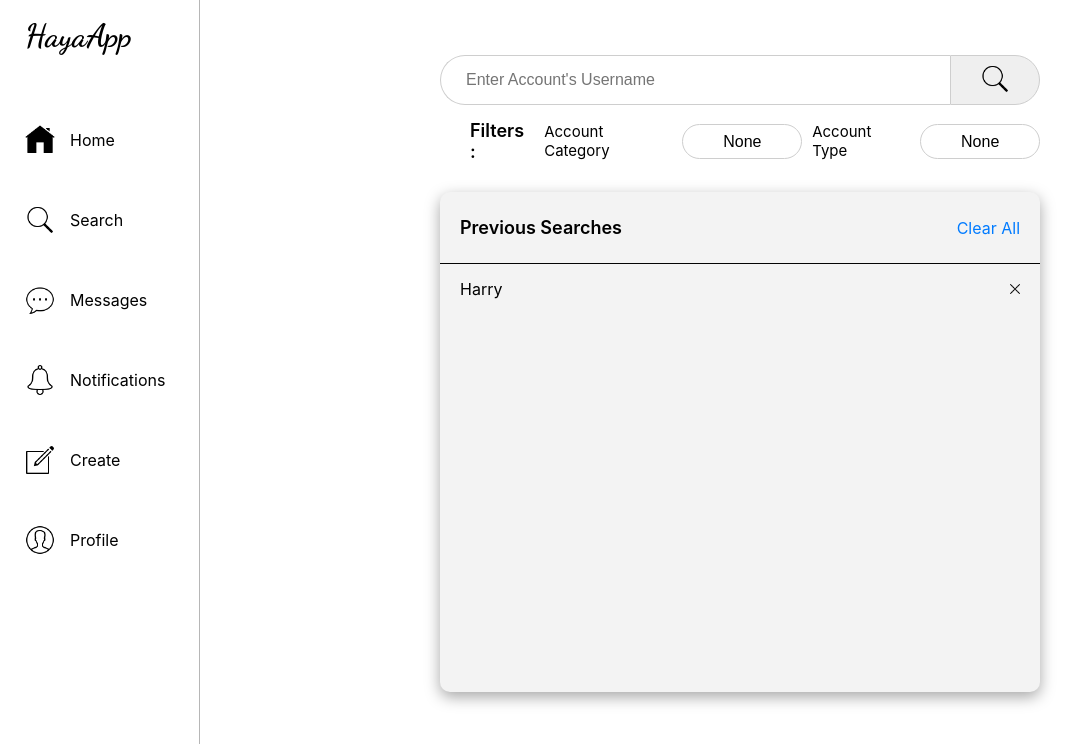
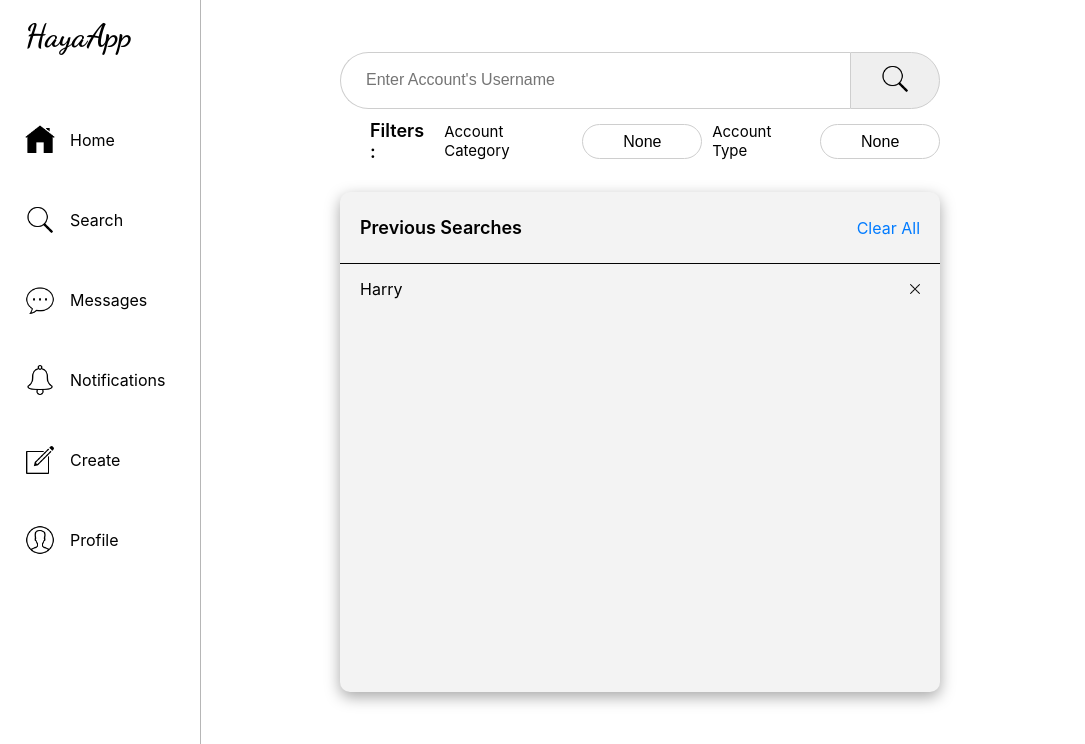
Before and after one commit to UsmanSaleem2003/MERN_Social_Media_App-HayaApp, a React (Create React App) app in the folder frontend/: page /search in a window 1280 px wide. Shown: the top 744 px of the page, without its empty margins (0-1085 px from the left). Built offline with nearby package versions, Linux system fonts and the light colour scheme.

Commit message:
Search Page Frontend Completed

```diff
--- a/frontend/src/App.js
+++ b/frontend/src/App.js
@@ -1,4 +1,4 @@
-import './App.css';
+import React from 'react';
 import Home from "./Pages/Home/Home";
 import Sidebar from "./Components/Sidebar/Sidebar";
 import Messages from "./Pages/Messages/Messages";
--- a/frontend/src/Pages/Home/Home.css
+++ b/frontend/src/Pages/Home/Home.css
@@ -1,6 +1,6 @@
 .home {
     margin-top: 20px;
-    margin-left: 200px;
+    margin-left: 400px;
     margin-right: auto;
     display: flex;
     flex-direction: column;
--- a/frontend/src/Pages/Search/Search.css
+++ b/frontend/src/Pages/Search/Search.css
@@ -21,7 +21,7 @@
 
 .search-input input {
     flex: 1;
-    height: 50px;
+    height: 45px;
     padding: 5px 25px;
     font-size: 16px;
     border-top-left-radius: 30px;
@@ -35,12 +35,12 @@
 }
 
 .search-icon {
-    padding: 0 10px;
+    padding: auto 10px;
     height: 30px;
 }
 
 .search-btn{
-    height: 50px;
+    height: 57px;
     width: 90px;
     border: 0.5px solid rgb(206, 206, 206);
     border-top-right-radius: 30px;
@@ -137,7 +137,7 @@
     justify-content: space-between;
     align-items: center;
     padding: 25px 20px;
-    border-bottom: 1px solid #030303; /* Add border bottom */
+    border-bottom: 1px solid #030303;
 }
 
 .previous-searches-heading {
--- a/frontend/src/Pages/Search/Search.js
+++ b/frontend/src/Pages/Search/Search.js
@@ -22,7 +22,7 @@ export default function Search() {
     }
 
     function handlePreviousSearch(e) {
-        const previousSearchText = e.target.textContent; // Extracting the text content of the clicked span
+        const previousSearchText = e.target.textContent;
         setsearchText(previousSearchText);
     }
 
@@ -43,7 +43,7 @@ export default function Search() {
 
                 <div className='search-input'>
                     <input type='text' onChange={handleInputChange} placeholder="Enter Account's Username" />
-                    <button type='submit' onClick={performSearch} className='search-btn'> <img src={search_icon} className='search-icon' /> </button>
+                    <button type='submit' onClick={performSearch} className='search-btn'> <img src={search_icon} className='search-icon' alt='search-icon' /> </button>
                 </div>
 
                 {/* add functionality of filters for search */}
```
Also changed, not shown: frontend/src/Context/PreviousSearches.js (added, +16 -0 lines), frontend/src/Pages/Search/PreviousSearchesData.json (added, +26 -0 lines).
